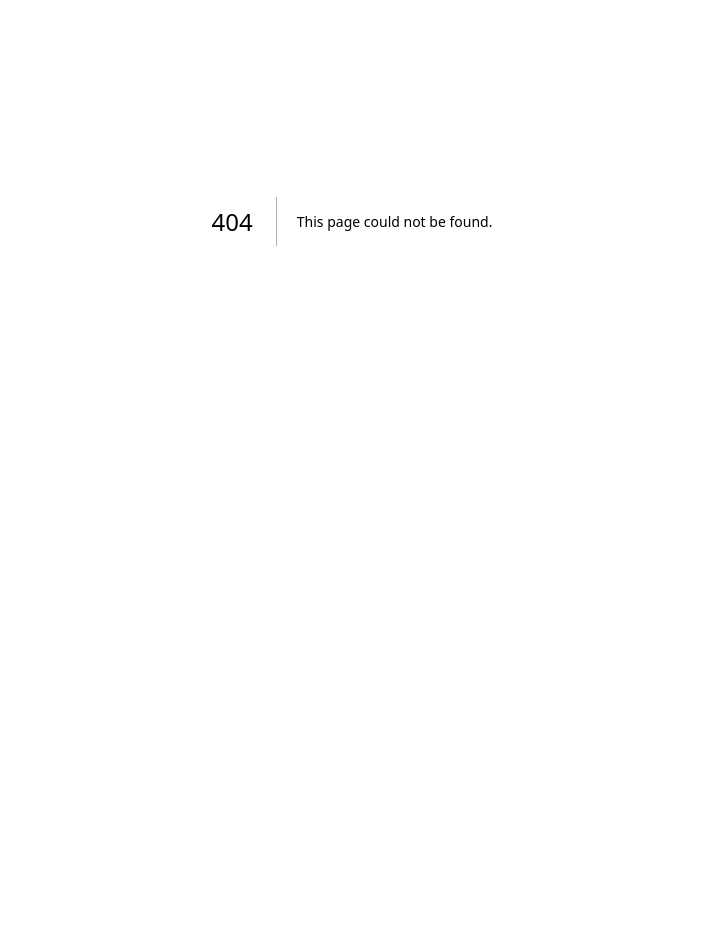
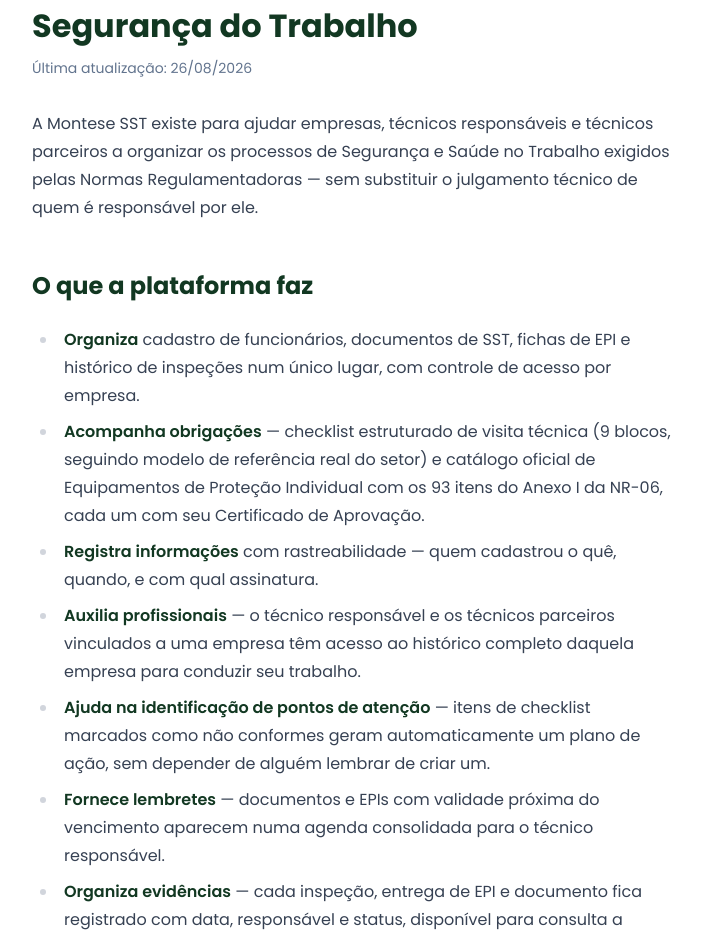
Before and after one commit to bigrabbitdark-hub/Montesesst, a Next.js app in the folder frontend/: page /compromisso-sst in a window 1280 px wide. Before the commit this address had no page. Shown: the part 179-1112 px from the top of the page, without its empty margins (288-989 px from the left). Before the commit the page ends 800 px from the top, so only its background shows below. Built offline with nearby package versions, Linux system fonts and the light colour scheme.

Commit message:
feat: adiciona pagina institucional Compromisso Montese com Seguranca do Trabalho

```diff
--- /dev/null
+++ b/frontend/content/legal/compromisso-sst.mdx
@@ -0,0 +1,58 @@
+---
+title: "Compromisso Montese com Segurança do Trabalho"
+updatedAt: "2026-08-26"
+---
+
+A Montese SST existe para ajudar empresas, técnicos responsáveis e
+técnicos parceiros a organizar os processos de Segurança e Saúde no
+Trabalho exigidos pelas Normas Regulamentadoras — sem substituir o
+julgamento técnico de quem é responsável por ele.
+
+## O que a plataforma faz
+
+- **Organiza** cadastro de funcionários, documentos de SST, fichas de
+  EPI e histórico de inspeções num único lugar, com controle de acesso
+  por empresa.
+- **Acompanha obrigações** — checklist estruturado de visita técnica
+  (9 blocos, seguindo modelo de referência real do setor) e catálogo
+  oficial de Equipamentos de Proteção Individual com os 93 itens do
+  Anexo I da NR-06, cada um com seu Certificado de Aprovação.
+- **Registra informações** com rastreabilidade — quem cadastrou o quê,
+  quando, e com qual assinatura.
+- **Auxilia profissionais** — o técnico responsável e os técnicos
+  parceiros vinculados a uma empresa têm acesso ao histórico completo
+  daquela empresa para conduzir seu trabalho.
+- **Ajuda na identificação de pontos de atenção** — itens de checklist
+  marcados como não conformes geram automaticamente um plano de ação,
+  sem depender de alguém lembrar de criar um.
+- **Fornece lembretes** — documentos e EPIs com validade próxima do
+  vencimento aparecem numa agenda consolidada para o técnico
+  responsável.
+- **Organiza evidências** — cada inspeção, entrega de EPI e documento
+  fica registrado com data, responsável e status, disponível para
+  consulta a qualquer momento.
+- **Facilita acompanhamento** — a empresa cliente acompanha em tempo
+  real o andamento de inspeções e planos de ação, mesmo antes de
+  concluídos.
+
+## O que a plataforma não faz
+
+**A Montese SST não substitui a avaliação de um profissional
+legalmente habilitado quando a situação exigir análise técnica,
+responsabilidade legal ou emissão de documento por esse profissional.**
+A plataforma organiza informação e apoia processos — as decisões
+técnicas de Segurança do Trabalho, a interpretação de risco e a
+responsabilidade profissional continuam sendo do técnico responsável e
+da empresa, não do sistema.
+
+Isso vale hoje para todo o uso da plataforma, e vai valer com a mesma
+força quando funcionalidades de apoio automatizado (assistentes que
+ajudam a organizar e sinalizar informação) forem adicionadas no
+futuro — nenhuma delas será apresentada como substituta de um
+profissional habilitado.
+
+## Saiba mais
+
+Para entender como tratamos os dados cadastrados na plataforma, veja a
+nossa [Política de Privacidade](/privacidade) e os
+[Termos de Uso](/termos).
--- /dev/null
+++ b/frontend/src/app/(site)/compromisso-sst/page.tsx
@@ -0,0 +1,25 @@
+import { MDXRemote } from 'next-mdx-remote/rsc';
+import { getLegalDoc } from '@/lib/legal';
+
+export function generateMetadata() {
+  return { title: 'Compromisso com Segurança do Trabalho — Montese SST' };
+}
+
+function formatDate(isoDate: string): string {
+  const [year, month, day] = isoDate.slice(0, 10).split('-');
+  return `${day}/${month}/${year}`;
+}
+
+export default function CompromissoSstPage() {
+  const doc = getLegalDoc('compromisso-sst');
+
+  return (
+    <article className="mx-auto max-w-2xl px-4 py-16">
+      <h1 className="text-[28px] font-extrabold text-brand-900 sm:text-[32px]">{doc.title}</h1>
+      <p className="mt-2 text-sm text-slate-500">Última atualização: {formatDate(doc.updatedAt)}</p>
+      <div className="prose prose-headings:text-brand-900 prose-a:text-brand-500 prose-strong:text-brand-900 mt-8 max-w-none">
+        <MDXRemote source={doc.content} />
+      </div>
+    </article>
+  );
+}
--- a/frontend/src/components/SiteFooter.tsx
+++ b/frontend/src/components/SiteFooter.tsx
@@ -69,6 +69,9 @@
             <Link href="/termos" className="text-xs text-brand-100 hover:text-white">
               Termos de Uso
             </Link>
+            <Link href="/compromisso-sst" className="text-xs text-brand-100 hover:text-white">
+              Compromisso SST
+            </Link>
             <p className="text-xs text-brand-100">montesesst.com.br</p>
           </div>
         </div>
```
